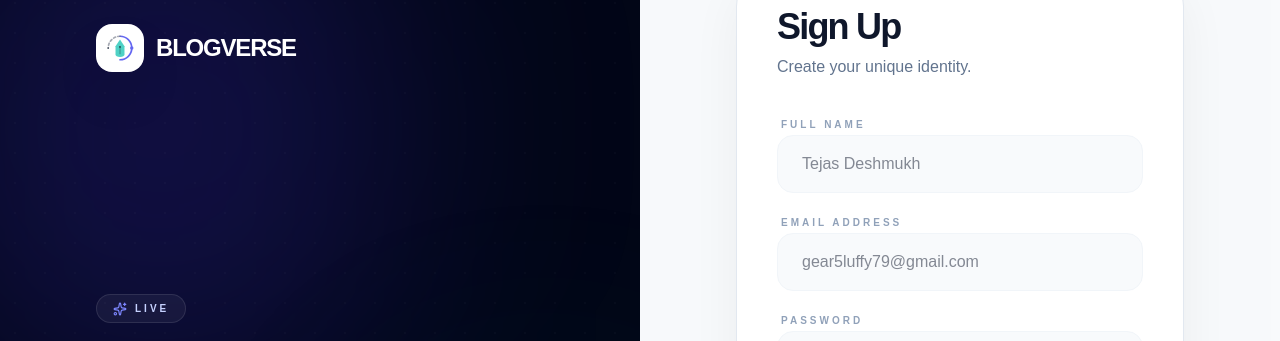
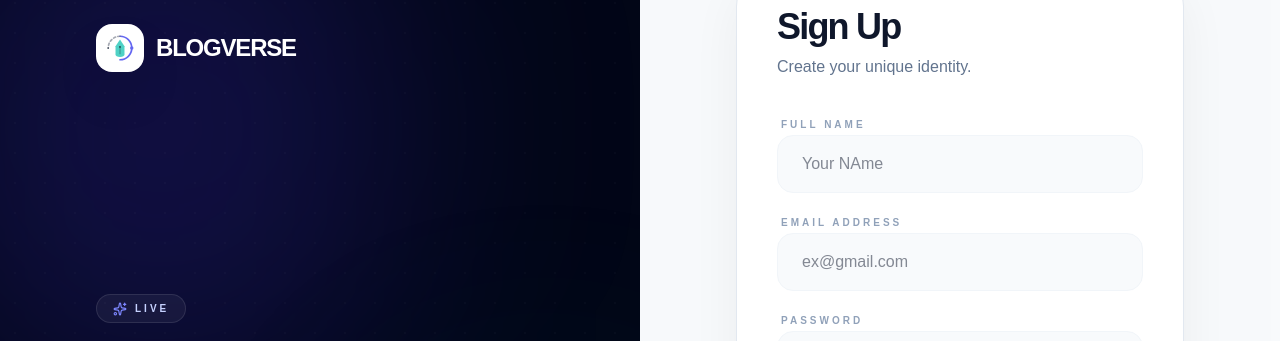
Before and after one commit to ankit-gupta2005/blogverse, a React (Vite) app in the folder client/: page /signup in a window 1280 px wide. Shown: the part 72-413 px from the top of the page. Built offline with nearby package versions, Linux system fonts and the light colour scheme; no server answers.

Commit message:
Update Signup.jsx

```diff
--- a/client/src/pages/Signup.jsx
+++ b/client/src/pages/Signup.jsx
@@ -131,7 +131,7 @@ function Signup() {
                     <label className="text-[10px] font-black uppercase tracking-[0.3em] text-slate-400 ml-1">Full Name</label>
                     <input
                       type="text"
-                      placeholder="Tejas Deshmukh"
+                      placeholder="Your NAme"
                       value={name}
                       required
                       className="w-full bg-slate-50 border border-slate-100 px-6 py-4 rounded-2xl outline-none focus:border-indigo-600 focus:bg-white transition-all text-slate-900 font-medium"
@@ -143,7 +143,7 @@ function Signup() {
                     <label className="text-[10px] font-black uppercase tracking-[0.3em] text-slate-400 ml-1">Email Address</label>
                     <input
                       type="email"
-                      placeholder="gear5luffy79@gmail.com"
+                      placeholder="ex@gmail.com"
                       value={email}
                       required
                       className="w-full bg-slate-50 border border-slate-100 px-6 py-4 rounded-2xl outline-none focus:border-indigo-600 focus:bg-white transition-all text-slate-900 font-medium"
```
